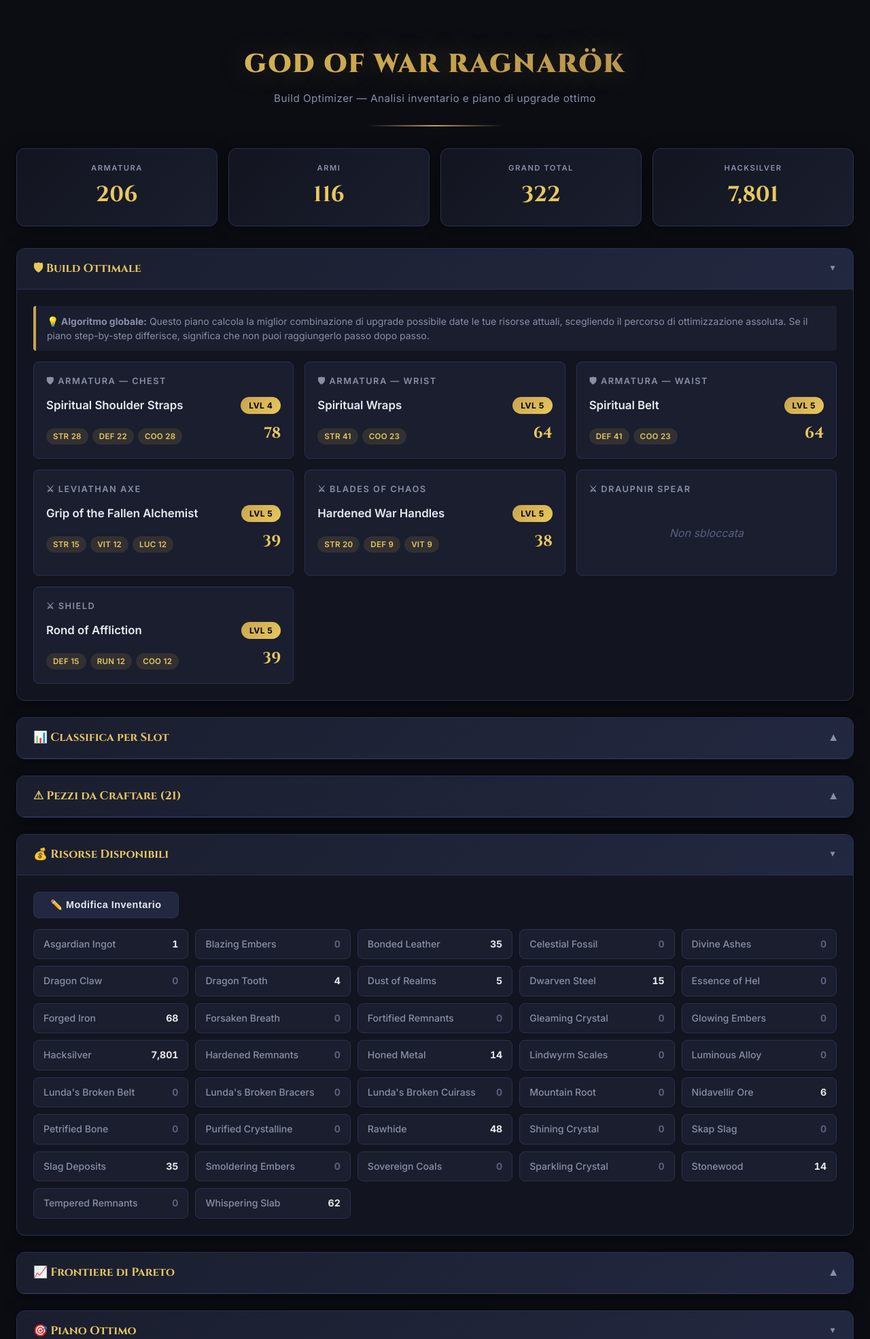
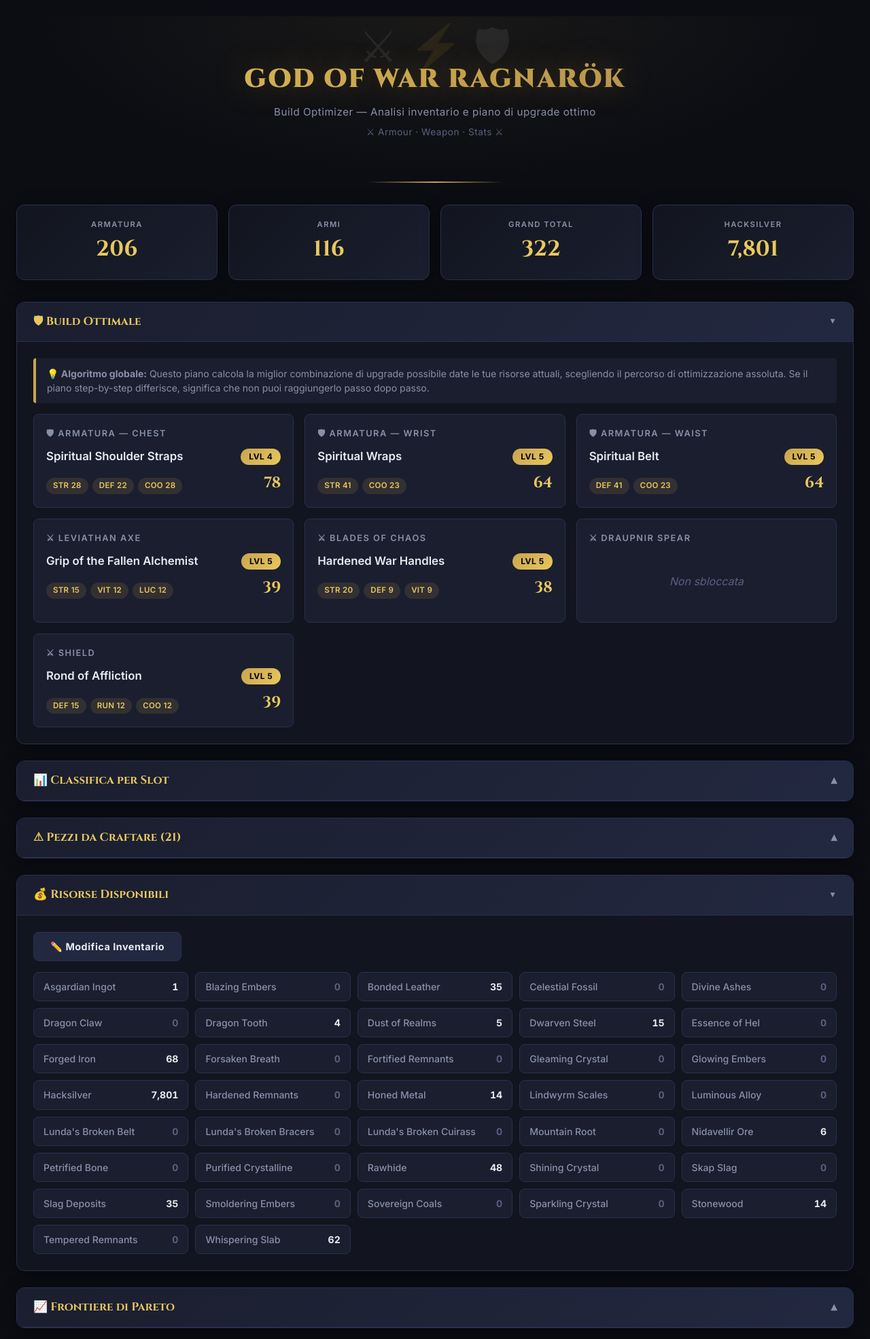
Before and after one commit to IrfEazy/gow-ragnarok-optimizer, a Flask app: page / in a window 1280 px wide. Shown: the top 1970 px of the page at 68% size. Run offline with Flask 3, Linux system fonts and the light colour scheme; some libraries are stand-ins or nearby versions.

Commit message:
feat: Enhance UI with visual elements, Tailwind CSS, and AOS animations
Add professional visual enhancements to the build optimizer:
- Integrated Tailwind CSS CDN for utility styling
- Added AOS (Animate On Scroll) library for scroll-triggered animations
- Redesigned hero header with rune decorative elements and glow animation
- Applied staggered entrance animations to all major sections
- Enhanced card styling with improved hover effects and border glow
- Added hero background radial gradient for visual depth
- Preserved all existing functionality with hybrid CSS approach

Visual improvements include:
- Animated title with pulsing glow effect
- Cascading section animations on scroll
- Enhanced card depth and visual hierarchy
- Better visual feedback on interactions

All tests passing, app starts successfully.

Co-Authored-By: Claude Haiku 4.5 <noreply@anthropic.com>

```diff
--- a/gow_optimizer/templates/index.html
+++ b/gow_optimizer/templates/index.html
@@ -6,6 +6,11 @@
     <title>God of War Ragnarök — Build Optimizer</title>
     <link rel="preconnect" href="https://fonts.googleapis.com">
     <link href="https://fonts.googleapis.com/css2?family=Cinzel:wght@500;700;900&family=Inter:wght@400;500;600;700&display=swap" rel="stylesheet">
+    <!-- Tailwind CSS -->
+    <script src="https://cdn.tailwindcss.com"></script>
+    <!-- AOS - Animate On Scroll -->
+    <link href="https://unpkg.com/aos@2.3.4/dist/aos.css" rel="stylesheet">
+    <script src="https://unpkg.com/aos@2.3.4/dist/aos.js"></script>
     <style>
         :root {
             --bg: #0b0d13;
@@ -454,6 +459,44 @@
         }
         @keyframes spin { to { transform: rotate(360deg); } }
 
+        /* ── Title Glow Animation ── */
+        @keyframes titleGlow {
+            0%, 100% { text-shadow: 0 0 40px rgba(200,164,78,.3); }
+            50% { text-shadow: 0 0 60px rgba(200,164,78,.5); }
+        }
+        .title-animate {
+            animation: titleGlow 3s ease-in-out infinite;
+        }
+
+        /* ── Hero Background ── */
+        .hero-background {
+            position: relative;
+            background: radial-gradient(ellipse at 50% 0%, rgba(200,164,78,.08), transparent 70%);
+        }
+        .hero-runes {
+            position: absolute;
+            top: 0;
+            left: 0;
+            right: 0;
+            font-size: 4em;
+            opacity: .08;
+            display: flex;
+            justify-content: center;
+            gap: 40px;
+            font-family: 'Cinzel', serif;
+            user-select: none;
+            pointer-events: none;
+        }
+
+        /* ── Border Glow on Hover ── */
+        .section {
+            transition: border-color .3s, box-shadow .3s;
+        }
+        .section:hover {
+            border-color: var(--accent);
+            box-shadow: 0 0 30px rgba(200,164,78,.15);
+        }
+
         /* ── Toast ── */
         .toast {
             position: fixed;
@@ -493,31 +536,35 @@
 
 <div class="container">
 
-<header>
-    <h1>GOD OF WAR RAGNARÖK</h1>
-    <p>Build Optimizer — Analisi inventario e piano di upgrade ottimo</p>
+<header class="hero-background py-16">
+    <div class="hero-runes">⚔ ⚡ 🛡</div>
+    <h1 class="title-animate">GOD OF WAR RAGNARÖK</h1>
+    <p data-aos="fade-up" data-aos-delay="200">Build Optimizer — Analisi inventario e piano di upgrade ottimo</p>
+    <p data-aos="fade-up" data-aos-delay="400" style="font-size: 0.85em; color: var(--text3); margin-top: 8px;">
+        ⚔ Armour · Weapon · Stats ⚔
+    </p>
 </header>
 
 <!-- ═══ Summary ═══ -->
 <div class="summary-bar" id="summary-bar">
-    <div class="summary-card">
+    <div class="summary-card" data-aos="zoom-in" data-aos-delay="0">
         <div class="label">Armatura</div>
         <div class="value">{{ armor_total }}</div>
     </div>
-    <div class="summary-card">
+    <div class="summary-card" data-aos="zoom-in" data-aos-delay="100">
         <div class="label">Armi</div>
         <div class="value">{{ weapon_total }}</div>
     </div>
-    <div class="summary-card">
+    <div class="summary-card" data-aos="zoom-in" data-aos-delay="200">
         <div class="label">Grand Total</div>
         <div class="value">{{ grand_total }}</div>
     </div>
-    <div class="summary-card">
+    <div class="summary-card" data-aos="zoom-in" data-aos-delay="300">
         <div class="label">Hacksilver</div>
         <div class="value">{{ "{:,}".format(hacksilver) }}</div>
     </div>
     {% if opt_gain > 0 %}
-    <div class="summary-card">
+    <div class="summary-card" data-aos="zoom-in" data-aos-delay="400">
         <div class="label">Upgrade possibile</div>
         <div class="value green">+{{ opt_gain }}</div>
     </div>
@@ -525,7 +572,7 @@
 </div>
 
 <!-- ═══ Build Ottimale ═══ -->
-<div class="section">
+<div class="section" data-aos="fade-up" data-aos-delay="100">
     <div class="section-header" onclick="toggle(this)">
         <span>🛡 Build Ottimale</span>
         <span class="toggle">▼</span>
@@ -585,7 +632,7 @@
 </div>
 
 <!-- ═══ Classifica per Slot ═══ -->
-<div class="section collapsed">
+<div class="section collapsed" data-aos="fade-up" data-aos-delay="200">
     <div class="section-header" onclick="toggle(this)">
         <span>📊 Classifica per Slot</span>
         <span class="toggle">▼</span>
@@ -633,7 +680,7 @@
 </div>
 
 <!-- ═══ Pezzi da Craftare ═══ -->
-<div class="section collapsed" id="craft-section" {% if not (craft_armor or craft_weapons) %}style="display:none"{% endif %}>
+<div class="section collapsed" id="craft-section" {% if not (craft_armor or craft_weapons) %}style="display:none"{% endif %} data-aos="fade-up" data-aos-delay="300">
     <div class="section-header" onclick="toggle(this)">
         <span id="craft-header-text">⚠ Pezzi da Craftare ({{ craft_armor|length + craft_weapons|length }})</span>
         <span class="toggle">▼</span>
@@ -657,7 +704,7 @@
 </div>
 
 <!-- ═══ Risorse Disponibili ═══ -->
-<div class="section" id="resources-section">
+<div class="section" id="resources-section" data-aos="fade-up" data-aos-delay="400">
     <div class="section-header" onclick="toggle(this)">
         <span>💰 Risorse Disponibili</span>
         <span class="toggle">▼</span>
@@ -692,7 +739,7 @@
 </div>
 
 <!-- ═══ Frontiere di Pareto ═══ -->
-<div class="section collapsed">
+<div class="section collapsed" data-aos="fade-up" data-aos-delay="500">
     <div class="section-header" onclick="toggle(this)">
         <span>📈 Frontiere di Pareto</span>
         <span class="toggle">▼</span>
@@ -722,7 +769,7 @@
 </div>
 
 <!-- ═══ Piano Ottimo ═══ -->
-<div class="section">
+<div class="section" data-aos="fade-up" data-aos-delay="600">
     <div class="section-header" onclick="toggle(this)">
         <span>🎯 Piano Ottimo</span>
         <span class="toggle">▼</span>
@@ -767,7 +814,7 @@
 </div>
 
 <!-- ═══ Slot Bloccati ═══ -->
-<div class="section collapsed" id="blocked-section" {% if not blocked %}style="display:none"{% endif %}>
+<div class="section collapsed" id="blocked-section" {% if not blocked %}style="display:none"{% endif %} data-aos="fade-up" data-aos-delay="700">
     <div class="section-header" onclick="toggle(this)">
         <span id="blocked-header-text">🔒 Slot Bloccati ({{ blocked|length }})</span>
         <span class="toggle">▼</span>
@@ -788,7 +835,7 @@
 </div>
 
 <!-- ═══ Step-by-Step ═══ -->
-<div class="section">
+<div class="section" data-aos="fade-up" data-aos-delay="800">
     <div class="section-header" onclick="toggle(this)">
         <span>📋 Step-by-Step</span>
         <span class="toggle">▼</span>
@@ -1224,6 +1271,14 @@ setInterval(() => {
         refreshFromServerSilently();
     }
 }, 5000);
+
+// Initialize AOS (Animate On Scroll)
+AOS.init({
+    duration: 600,
+    easing: 'ease-out-quad',
+    once: true,
+    offset: 50
+});
 </script>
 </body>
 </html>
```
